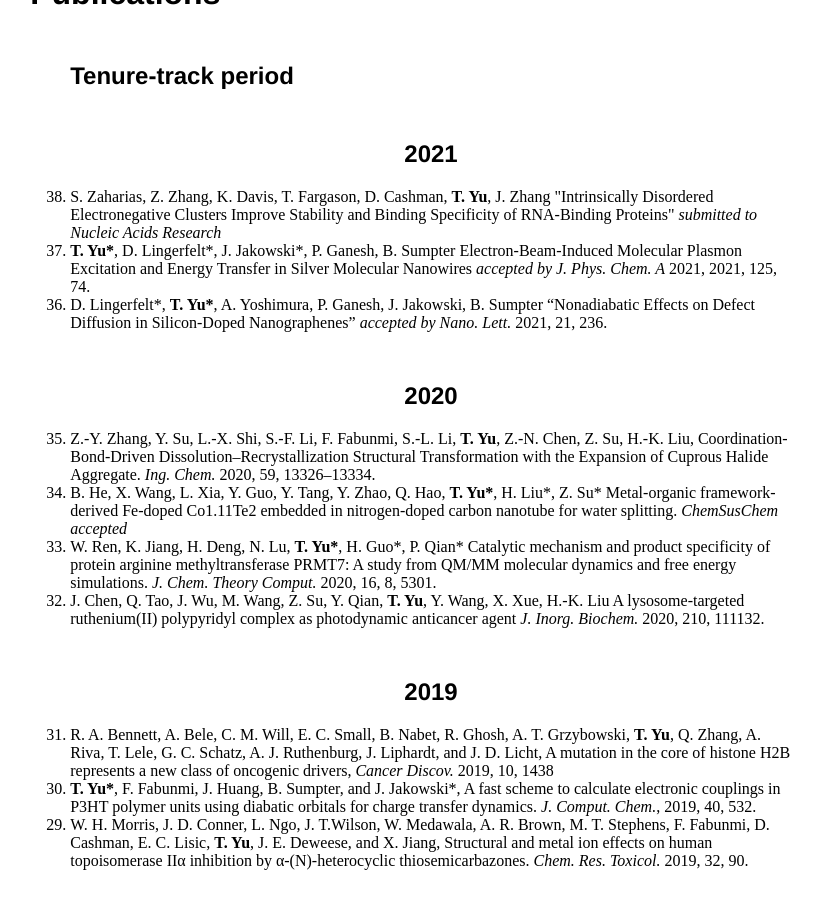
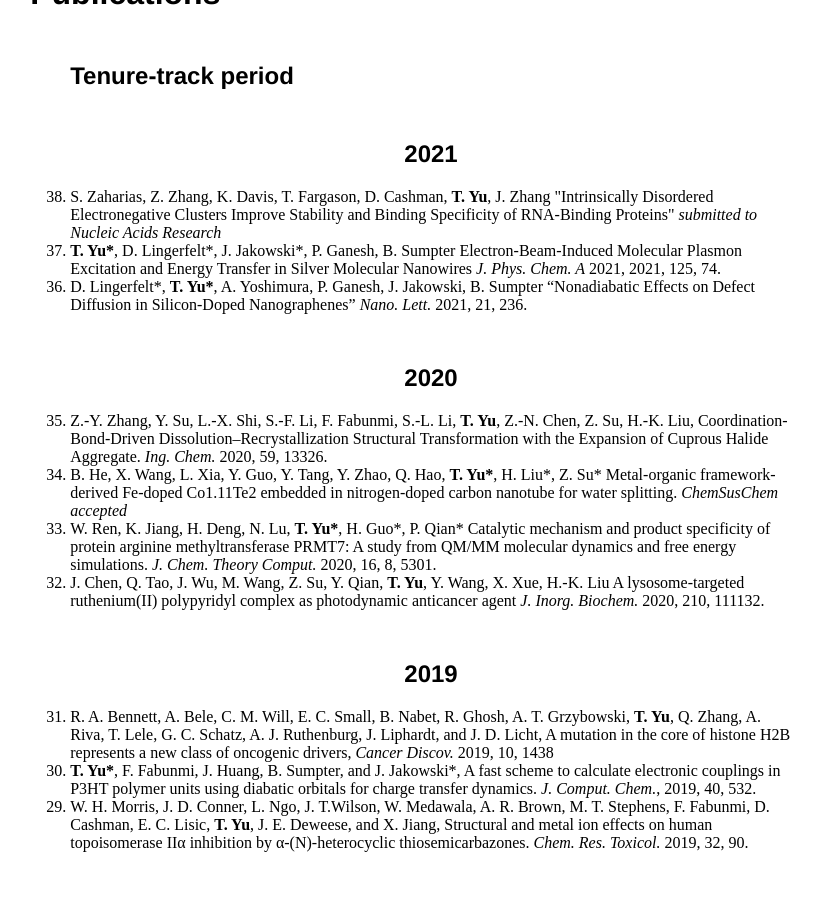
Before and after one commit to comchemyu/und.research.github.io, a Jekyll site: the page built from publications/index.html, in a window 1280 px wide and 900 px high, scrolled down 835 px. Shown: the whole window, without its empty margins (229-1050 px from the left). Built offline with Jekyll 4.4.1, drawn with Linux system fonts in a browser that asks for light colours.

Commit message:
Update index.html

```diff
--- a/publications/index.html
+++ b/publications/index.html
@@ -33,10 +33,10 @@ h2 {
     <h2 style="text-align:left;">Tenure-track period</h2>
     <h2>2021</h2>
     <li>S. Zaharias, Z. Zhang, K. Davis, T. Fargason, D. Cashman, <b>T. Yu</b>, J. Zhang "Intrinsically Disordered Electronegative Clusters Improve Stability and Binding Specificity of RNA-Binding Proteins" <i>submitted to Nucleic Acids Research</i></li>
-    <li><b>T. Yu*</b>, D. Lingerfelt*, J. Jakowski*, P. Ganesh, B. Sumpter Electron-Beam-Induced Molecular Plasmon Excitation and Energy Transfer in Silver Molecular Nanowires <i>accepted by J. Phys. Chem. A</i> 2021, 2021, 125, 74.</li>
-    <li>D. Lingerfelt*, <b>T. Yu*</b>, A. Yoshimura, P. Ganesh, J. Jakowski, B. Sumpter “Nonadiabatic Effects on Defect Diffusion in Silicon-Doped Nanographenes” <i>accepted by Nano. Lett.</i> 2021, 21, 236.</li>
+    <li><b>T. Yu*</b>, D. Lingerfelt*, J. Jakowski*, P. Ganesh, B. Sumpter Electron-Beam-Induced Molecular Plasmon Excitation and Energy Transfer in Silver Molecular Nanowires <i>J. Phys. Chem. A</i> 2021, 2021, 125, 74.</li>
+    <li>D. Lingerfelt*, <b>T. Yu*</b>, A. Yoshimura, P. Ganesh, J. Jakowski, B. Sumpter “Nonadiabatic Effects on Defect Diffusion in Silicon-Doped Nanographenes” <i>Nano. Lett.</i> 2021, 21, 236.</li>
     <h2>2020</h2>
-    <li>Z.-Y. Zhang, Y. Su, L.-X. Shi, S.-F. Li, F. Fabunmi, S.-L. Li, <b>T. Yu</b>, Z.-N. Chen, Z. Su, H.-K. Liu, Coordination-Bond-Driven Dissolution–Recrystallization Structural Transformation with the Expansion of Cuprous Halide Aggregate. <i>Ing. Chem.</i> 2020, 59, 13326–13334.</li>
+    <li>Z.-Y. Zhang, Y. Su, L.-X. Shi, S.-F. Li, F. Fabunmi, S.-L. Li, <b>T. Yu</b>, Z.-N. Chen, Z. Su, H.-K. Liu, Coordination-Bond-Driven Dissolution–Recrystallization Structural Transformation with the Expansion of Cuprous Halide Aggregate. <i>Ing. Chem.</i> 2020, 59, 13326.</li>
     <li>B. He, X. Wang, L. Xia, Y. Guo, Y. Tang, Y. Zhao, Q. Hao, <b>T. Yu*</b>, H. Liu*, Z. Su* Metal‐organic framework‐derived Fe‐doped Co1.11Te2 embedded in nitrogen‐doped carbon nanotube for water splitting. <i>ChemSusChem</i> <i>accepted</i></li>
   <li>W. Ren, K. Jiang, H. Deng, N. Lu, <b>T. Yu*</b>, H. Guo*, P. Qian* Catalytic mechanism and product specificity of protein arginine methyltransferase PRMT7: A study from QM/MM molecular dynamics and free energy simulations. <i>J. Chem. Theory Comput.</i> 2020, 16, 8, 5301.</li>
   <li>J. Chen, Q. Tao, J. Wu, M. Wang, Z. Su, Y. Qian, <b>T. Yu</b>, Y. Wang, X. Xue, H.-K. Liu A lysosome-targeted ruthenium(II) polypyridyl complex as photodynamic anticancer agent <i>J. Inorg. Biochem.</i> 2020, 210, 111132.</li>
```
